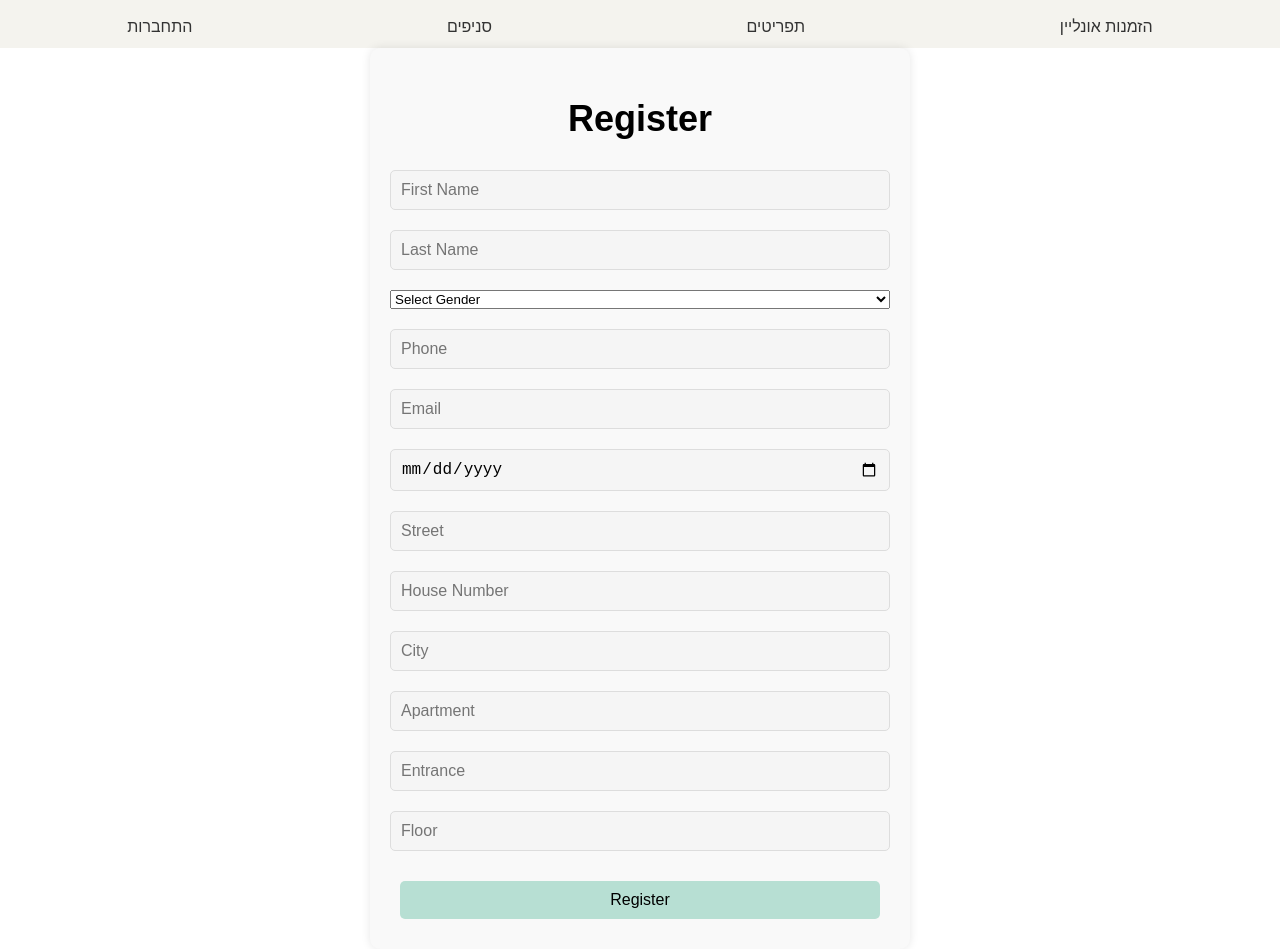
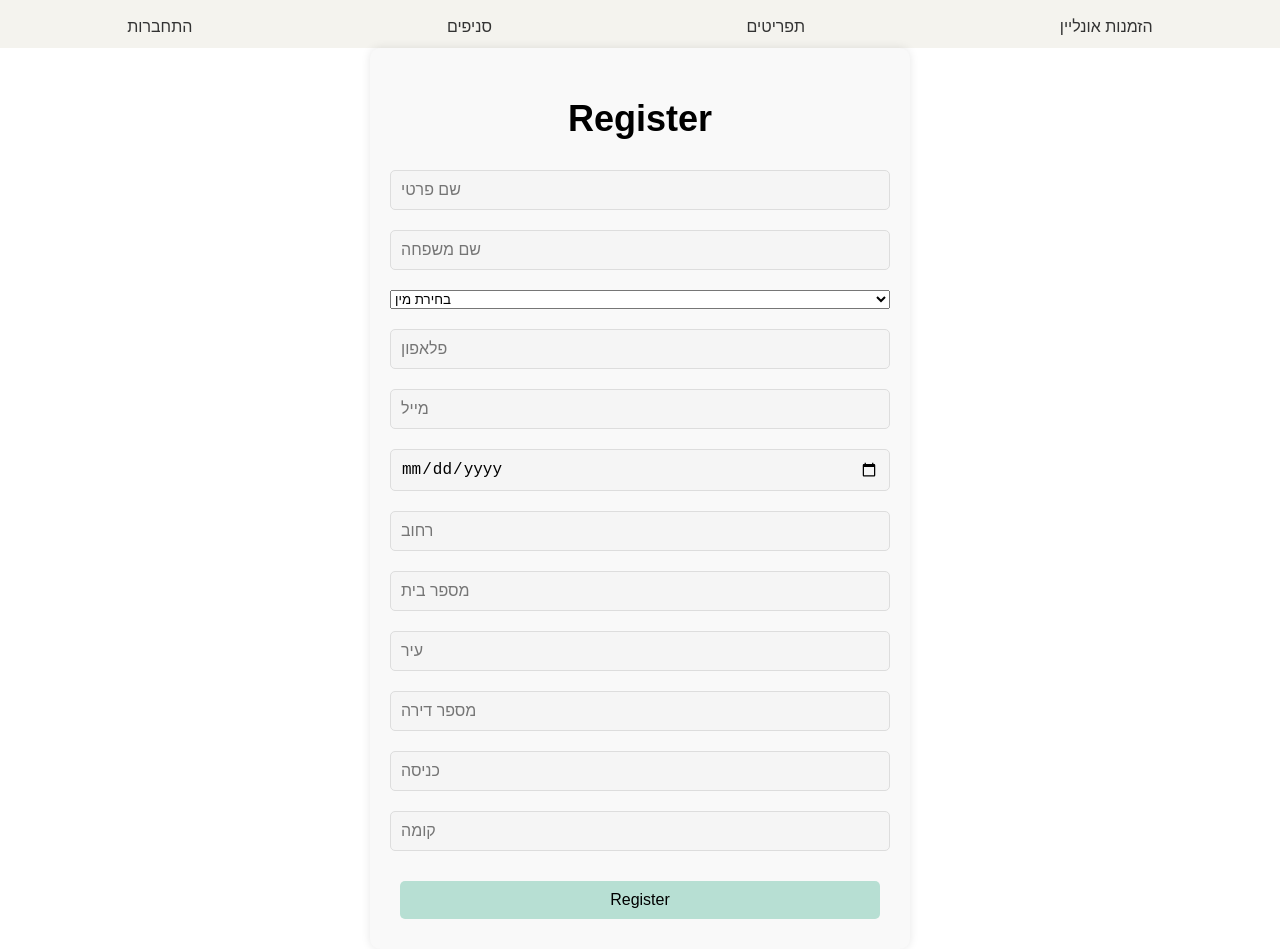
Before and after one commit to YaelMaximov/Coffee-shop, a React (Create React App) app in the folder frontend/: page /register in a window 1280 px wide. Built offline with nearby package versions, Linux system fonts and the light colour scheme; no server answers.

Commit message:
change all the page to Hebrew

```diff
--- a/frontend/src/Home/BranchPage.js
+++ b/frontend/src/Home/BranchPage.js
@@ -38,8 +38,8 @@ export default function BranchPage() {
       {branch ? (
         <>
           <h1>{branch.address}</h1>
-          <p><strong>Phone:</strong> {branch.phone}</p>
-          <p><strong>Opening Hours:</strong> {branch.opening_hours}</p>
+          <p><strong>טלפון:</strong> {branch.phone}</p>
+          <p><strong>שעות פתיחה:</strong> {branch.opening_hours}</p>
           <a href={googleMapsLink} target="_blank" rel="noopener noreferrer">View on Google Maps</a>
           </>
       ) : (
--- a/frontend/src/Home/OrderTypePage.js
+++ b/frontend/src/Home/OrderTypePage.js
@@ -65,7 +65,7 @@ export default function OrderTypePage() {
 
   return (
     <div className="order-type-page">
-      <h1>Choose your Order Type</h1>
+      <h1>בחירת סוג הזמנה</h1>
       <div className="order-options">
         <button
           className={orderType === 'delivery' ? 'selected' : ''}
@@ -85,10 +85,10 @@ export default function OrderTypePage() {
 
       {orderType === 'delivery' && (
         <div className="delivery-form">
-          <h2>Enter your delivery address</h2>
+          <h2>הכנס כתובת מלאה למשלוח</h2>
           <input
             type="text"
-            placeholder="Street, Number, City"
+            placeholder="רחוב,מספר ועיר"
             value={address}
             onChange={(e) => {
               setAddress(e.target.value);
@@ -100,9 +100,9 @@ export default function OrderTypePage() {
 
       {orderType === 'pickup' && (
         <div className="pickup-form">
-          <h2>Select a branch for pickup</h2>
+          <h2>בחירת סניף</h2>
           <select value={branch} onChange={(e) => setBranch(e.target.value)}>
-            <option value="">Select a Branch</option>
+            <option value="">בחר סניף מהרשימה..</option>
             {branches.map((branch) => (
               <option key={branch.id} value={branch.id}>
                 {branch.name} - {branch.address}
--- a/frontend/src/Home/PaymentPage.js
+++ b/frontend/src/Home/PaymentPage.js
@@ -77,39 +77,39 @@ const handleChange = (e) => {
   return (
     <div className="payment-container">
         <div className="order-summary-pay">
-                <h3>Order Summary</h3>
+                <h3>סיכום הזמנה</h3>
                 {cart.map((item, index) => (
                     <div key={index} className="summary-item">
                         <h4>{item.dish}</h4>
-                        <p>Quantity: {item.quantity}</p>
-                        <p>Extras: {Object.entries(item.extras).flatMap(([category, extras]) =>
+                        <p>כמות: {item.quantity}</p>
+                        <p>תוספות: {Object.entries(item.extras).flatMap(([category, extras]) =>
                             extras.map(extra => extra.name)
                         ).join(', ')}</p>
-                        <p>Price: ₪{item.totalPrice.toFixed(2)}</p>
+                        <p>מחיר: ₪{item.totalPrice.toFixed(2)}</p>
                     </div>
                 ))}
-                <p className="total-price">Total: ₪{getTotalPrice().toFixed(2)}</p>
+                <p className="total-price">סה"כ: ₪{getTotalPrice().toFixed(2)}</p>
           </div>
 
       <div className="payment-form">
-        <h3>My Details</h3>
+        <h3>הפרטים שלי</h3>
         <form onSubmit={handleSubmit}>
           <div className="form-group">
-            <label htmlFor="fullName">Full Name:</label>
+            <label htmlFor="fullName">שם מלא:</label>
             <input type="text" id="fullName" onChange={handleChange} required />
           </div>
           <div className="form-group">
-            <label htmlFor="phone">Phone:</label>
+            <label htmlFor="phone">פלאפון:</label>
             <input type="text" id="phone" required />
           </div>
           <div className="form-group">
-            <label htmlFor="email">Email:</label>
+            <label htmlFor="email">מייל:</label>
             <input type="email" id="email" required />
           </div>
           {/* Additional form fields for credit card, etc. */}
 
           <div className="payment-method">
-            <label>Payment Method:</label>
+            <label>אופן התשלום:</label>
             <div>
               <input
                 type="radio"
@@ -119,7 +119,7 @@ const handleChange = (e) => {
                 checked={paymentMethod === 'cash'}
                 onChange={(e) => setPaymentMethod(e.target.value)}
               />
-              <label htmlFor="cash">Cash</label>
+              <label htmlFor="cash">מזומן</label>
             </div>
             <div>
               <input
@@ -130,14 +130,14 @@ const handleChange = (e) => {
                 checked={paymentMethod === 'credit_card'}
                 onChange={(e) => setPaymentMethod(e.target.value)}
               />
-              <label htmlFor="credit_card">Credit Card</label>
+              <label htmlFor="credit_card">אשראי</label>
             </div>
           </div>
 
           {paymentMethod === 'credit_card' && (
             <div>
               <div className="form-group">
-                <label htmlFor="cardNumber">Card Number:</label>
+                <label htmlFor="cardNumber">מספר אשראי:</label>
                 <input
                   type="text"
                   id="cardNumber"
@@ -147,7 +147,7 @@ const handleChange = (e) => {
                 {errors.cardNumber && <p>{errors.cardNumber}</p>}
               </div>
               <div className="form-group">
-                <label htmlFor="idNumber">ID Number:</label>
+                <label htmlFor="idNumber">תעודת זהות</label>
                 <input
                   type="text"
                   id="idNumber"
@@ -157,7 +157,7 @@ const handleChange = (e) => {
                 {errors.idNumber && <p>{errors.idNumber}</p>}
               </div>
               <div className="form-group">
-                <label htmlFor="expirationDate">Expiration Date:</label>
+                <label htmlFor="expirationDate">תוקף</label>
                 <input
                   type="month"
                   id="expirationDate"
@@ -169,7 +169,7 @@ const handleChange = (e) => {
             </div>
           )}
 
-          <button type="submit">Complete Payment</button>
+          <button type="submit">סיום הזמנה</button>
         </form>
       </div>
     </div>
--- a/frontend/src/Login/LoginPage.js
+++ b/frontend/src/Login/LoginPage.js
@@ -36,7 +36,7 @@ export default function LoginPage() {
 
   return (
     <div className='auth-page'>
-      <h2 className='auth-header'>Login</h2>
+      <h2 className='auth-header'>התחברות</h2>
       <form className='auth-form' onSubmit={handleSubmit}>
         <input
           type="email"
@@ -47,8 +47,8 @@ export default function LoginPage() {
           required
         />
         <div className='auth-buttons'>
-          <button className='auth-button' type="submit">Login</button>
-          <button className='auth-button'onClick={handleRegister}>Register</button>
+        <button className='auth-button'onClick={handleRegister}>הרשמה</button>
+          <button className='auth-button' type="submit">התחברות</button>
         </div>
         </form>
       {message && <p>{message}</p>}
--- a/frontend/src/Login/RegistrationPage.js
+++ b/frontend/src/Login/RegistrationPage.js
@@ -87,7 +87,7 @@ export default function RegistrationPage() {
         <input
           type="text"
           name="firstName"
-          placeholder="First Name"
+          placeholder="שם פרטי"
           value={firstName}
           onChange={(e) => setFirstName(e.target.value)}
           required
@@ -95,7 +95,7 @@ export default function RegistrationPage() {
         <input
           type="text"
           name="lastName"
-          placeholder="Last Name"
+          placeholder="שם משפחה"
           value={lastName}
           onChange={(e) => setLastName(e.target.value)}
           required
@@ -106,16 +106,14 @@ export default function RegistrationPage() {
           onChange={(e) => setGender(e.target.value)}
           required
         >
-          <option value="" disabled>
-            Select Gender
-          </option>
+          <option value="" disabled> בחירת מין</option>
           <option value="זכר">זכר</option>
           <option value="נקבה">נקבה</option>
         </select>
         <input
           type="text"
           name="phone"
-          placeholder="Phone"
+          placeholder="פלאפון"
           value={phone}
           onChange={(e) => setPhone(e.target.value)}
           required
@@ -123,7 +121,7 @@ export default function RegistrationPage() {
         <input
           type="email"
           name="email"
-          placeholder="Email"
+          placeholder="מייל"
           value={email}
           onChange={(e) => setEmail(e.target.value)}
           required
@@ -131,7 +129,7 @@ export default function RegistrationPage() {
         <input
           type="date"
           name="birthdate"
-          placeholder="Birthdate"
+          placeholder="תאריך לידה"
           value={birthdate}
           onChange={(e) => setBirthdate(e.target.value)}
           required
@@ -139,7 +137,7 @@ export default function RegistrationPage() {
         <input
           type="text"
           name="street"
-          placeholder="Street"
+          placeholder="רחוב"
           value={street}
           onChange={(e) => setStreet(e.target.value)}
           required
@@ -147,7 +145,7 @@ export default function RegistrationPage() {
         <input
           type="text"
           name="houseNumber"
-          placeholder="House Number"
+          placeholder="מספר בית"
           value={houseNumber}
           onChange={(e) => setHouseNumber(e.target.value)}
           required
@@ -155,7 +153,7 @@ export default function RegistrationPage() {
         <input
           type="text"
           name="city"
-          placeholder="City"
+          placeholder="עיר"
           value={city}
           onChange={(e) => setCity(e.target.value)}
           required
@@ -163,21 +161,21 @@ export default function RegistrationPage() {
         <input
           type="text"
           name="apartment"
-          placeholder="Apartment"
+          placeholder="מספר דירה"
           value={apartment}
           onChange={(e) => setApartment(e.target.value)}
         />
         <input
           type="text"
           name="entrance"
-          placeholder="Entrance"
+          placeholder="כניסה"
           value={entrance}
           onChange={(e) => setEntrance(e.target.value)}
         />
         <input
           type="text"
           name="floor"
-          placeholder="Floor"
+          placeholder="קומה"
           value={floor}
           onChange={(e) => setFloor(e.target.value)}
         />
```
Also changed, not shown: frontend/src/Home/OrderConfirmationPage.js (+10 -10 lines).
